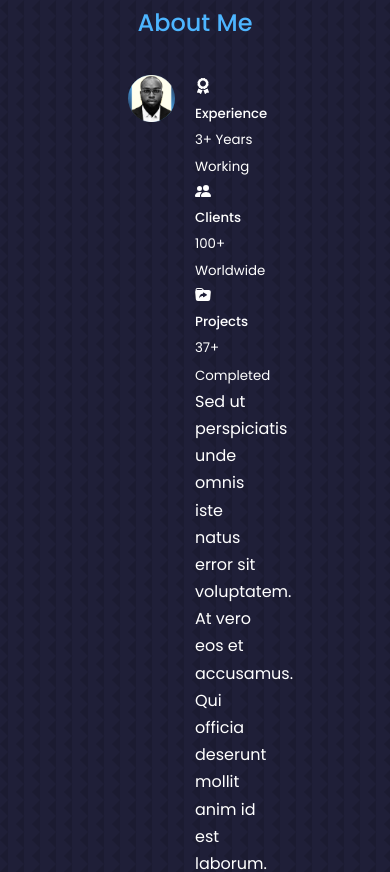
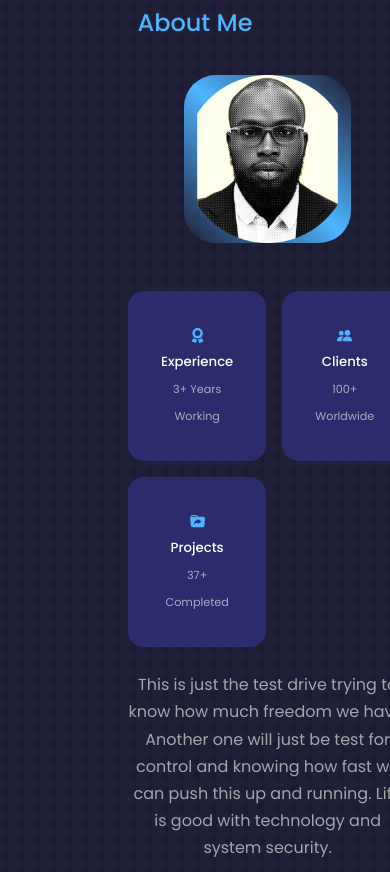
Before and after one commit to mainerprenuer/portfolio, a React (Create React App) app: page / in a window 390 px wide. Shown: the part 960-1832 px from the top of the page. Built offline with nearby package versions, Linux system fonts and the light colour scheme.

Commit message:
tidying on about component

```diff
--- a/src/components/about/About.jsx
+++ b/src/components/about/About.jsx
@@ -38,9 +38,9 @@
         </div>
 
         <p>
-        Sed ut perspiciatis unde omnis iste natus error sit voluptatem.
-        At vero eos et accusamus. Qui officia deserunt mollit anim id est laborum.
-        Corrupti quos dolores et quas molestias excepturi sint occaecati.
+        This is just the test drive trying to know how much freedom we have.
+        Another one will just be test for control and knowing how fast we can push this up and running.
+        Life is good with technology and system security.
         </p>
 
         <a href='#contact' className='btn btn-primary'>Let's Talk</a>
--- a/src/components/about/about.css
+++ b/src/components/about/about.css
@@ -18,8 +18,82 @@
     border-radius: 2rem;
     overflow: hidden;
     transform: rotate(10deg);
+    transition: var(--transition);
 }
 
 .about__me-image:hover {
-    transform: rotate(0);
+    transform: rotate(7);
 }
+
+.about__cards {
+    display: grid;
+    grid-template-columns: repeat(3, 1fr);
+    gap: 1.5rem;
+}
+
+.about__card {
+    background: var(--color-bg-variant);
+    border: 1px solid transparent;
+    border-radius: 1rem;
+    padding: 2rem;
+    text-align: center;
+    transition: var(--transition);
+}
+
+.about__card:hover {
+    background: transparent;
+    border-color: var(--color-primary-variant);
+    cursor: default;
+}
+
+.about__icon {
+    color: var(--color-primary);
+    font-size: 0.95rem;
+}
+
+.about__card small {
+    font-size: 0.7rem;
+    color: var(--color-light);
+}
+
+.about__content p {
+    margin: 2rem 0 2.6rem;
+    color: var(--color-light);
+}
+
+/* =================MEDIA QUERIES FOR TABLET(MEDIUM DEVICE)================== */
+@media screen and (max-width: 1024px) {
+    .about__container {
+        grid-template-columns: 1fr;
+        gap: 0;
+    }
+
+    .about__me {
+        width: 50%;
+        margin: 2rem auto 4rem;
+    }
+
+    .about__content p {
+        margin: 1rem 0 1.5rem;
+    }
+}
+
+/* =================MEDIA QUERIES FOR MOBILE(SMALL DEVICE)================== */
+@media screen and (max-width: 600px) {
+    .about__me {
+        width: 60%;
+        margin: 0 auto 3rem;
+    }
+
+    .about__cards {
+        grid-template-columns: 1fr 1fr;
+        gap: 1rem;
+    }
+
+    .about__content {
+        text-align: center;
+    }
+    .about__content p {
+        margin: 1.5rem 0;
+    }
+}
--- a/src/components/header/HeaderSocials.jsx
+++ b/src/components/header/HeaderSocials.jsx
@@ -10,7 +10,6 @@
         <a href="https://github.com/mainerprenuer" target="_blank"><FaGithub /></a>
         <a href="https://twitter.com/moustymainer" target="_blank"><FaTwitter /></a>
     </div>
-  )
-}
+)}
 
 export default HeaderSocials
```
